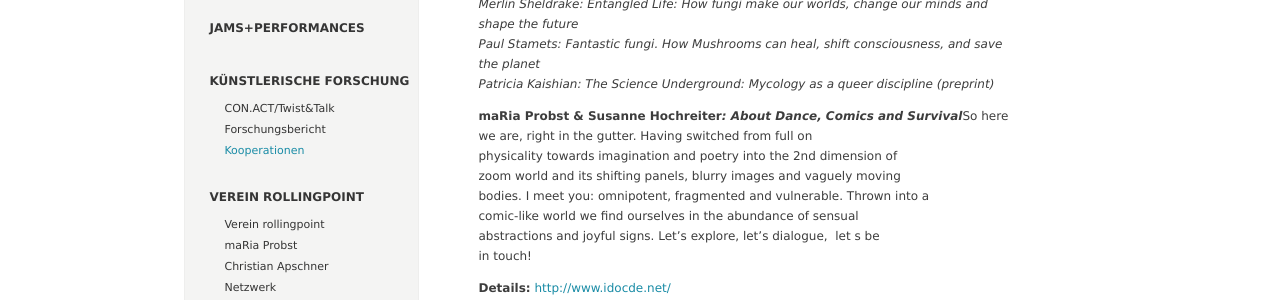
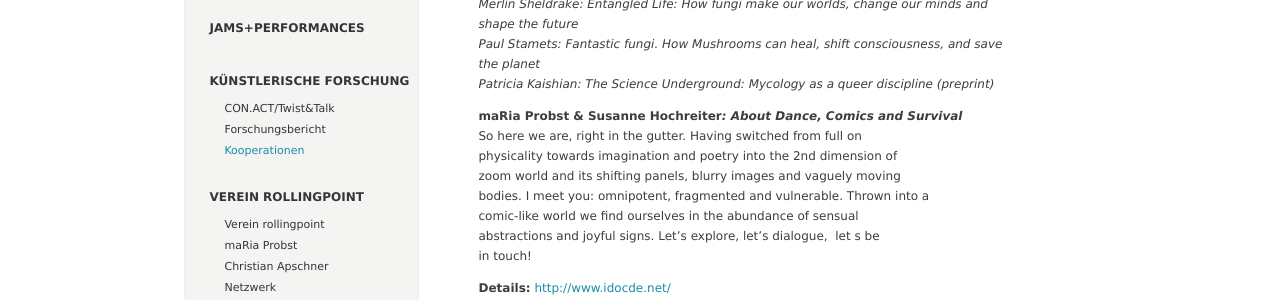
Before and after one commit to manulari/rollingpointat, a Jekyll site: the page built from _all_pages/koop.md, in a window 1280 px wide. Shown: the part 482-782 px from the top of the page. Built offline with Jekyll 4.4.1, drawn with Linux system fonts in a browser that asks for light colours.

```diff
--- a/_all_pages/koop.md
+++ b/_all_pages/koop.md
@@ -15,7 +15,8 @@ Buildung on some mycological knowledge* we will dive into a sensorimotor experie
 *Paul Stamets: Fantastic fungi. How Mushrooms can heal, shift consciousness, and save the planet*\
 *Patricia Kaishian: The Science Underground: Mycology as a queer discipline (preprint)*
 
-**maRia Probst & Susanne Hochreiter*: About Dance, Comics and Survival***So here we are, right in the gutter. Having switched from full on\
+**maRia Probst & Susanne Hochreiter*: About Dance, Comics and Survival***\
+So here we are, right in the gutter. Having switched from full on\
 physicality towards imagination and poetry into the 2nd dimension of\
 zoom world and its shifting panels, blurry images and vaguely moving\
 bodies. I meet you: omnipotent, fragmented and vulnerable. Thrown into a\
```
